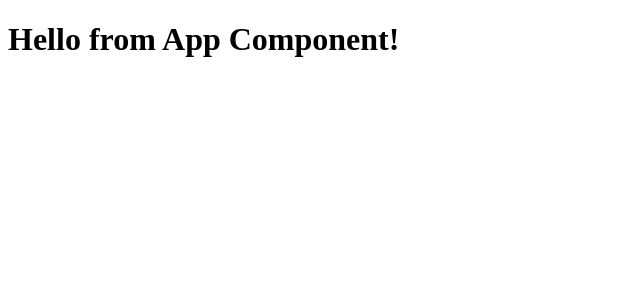
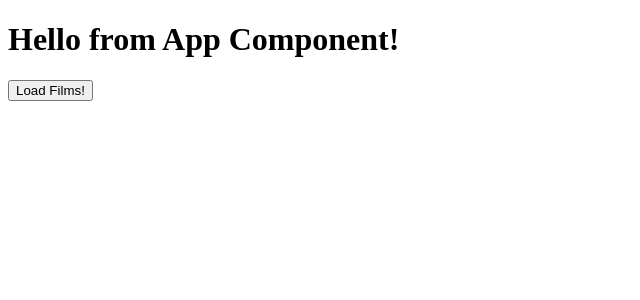
Before and after one commit to QStafford/ReactingtoApi, a React (Create React App) app: page / in a window 1280 px wide. Shown: the top 300 px of the page, without its empty margins (0-640 px from the left). Built offline with nearby package versions, Linux system fonts and the light colour scheme.

Commit message:
got it to finally print

```diff
--- a/src/App.jsx
+++ b/src/App.jsx
@@ -1,10 +1,20 @@
 import React from "react";
+import { useEffect, useState } from "react";
+const App = () => {
+    const [films, setFilms] = useState([]);
 
-const App = () => {
+    const getFilms = async () => {
+        const res = await fetch('https://ghibliapi.herokuapp.com/films')
+        const filmsData =await res.json();
+        setFilms(filmsData)
+    }
     return (
         <div>
             <h1>Hello from App Component!</h1>
+            <button onClick = {getFilms}>Load Films!</button>
+            {films.map (films => <div key = {films.title}>{films.title}</div> )}
         </div>
+
     );
 };
 
```
